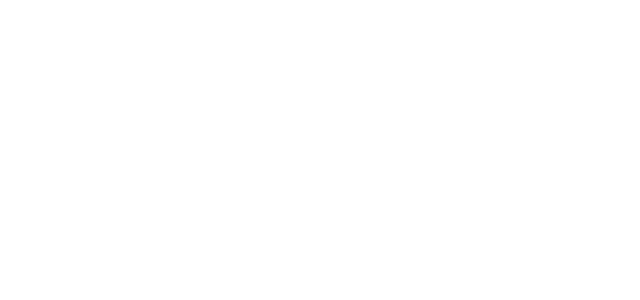
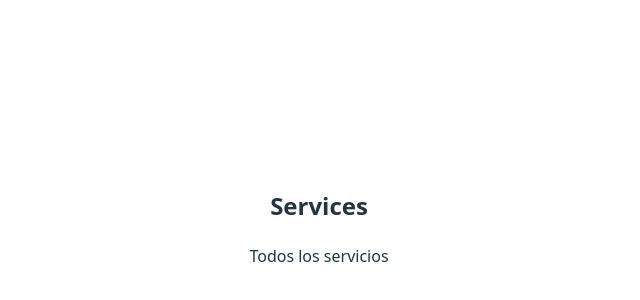
Before and after one commit to Marktuay/app-react, a React (Vite) app: page /services in a window 1280 px wide. Before the commit this address had no page. Shown: the part 174-474 px from the top of the page, without its empty margins (321-961 px from the left). Built offline with nearby package versions, Linux system fonts and the light colour scheme.

Commit message:
Se agregaron nuevas paginas y se corrigio la rutas otravez

```diff
--- a/src/App.jsx
+++ b/src/App.jsx
@@ -1,7 +1,8 @@
 import { BrowserRouter, Routes, Route } from "react-router-dom";
 import Home from "./Home.jsx";
 import About from "./About.jsx";
-import Contacto from "./Contacto.jsx";
+import Contact from "./Contact.jsx";
+import Services from "./services.jsx";
 import { useState } from "react";
 
 // Detecta si estás en desarrollo o producción
@@ -43,7 +44,8 @@
           }
         />
         <Route path="/about" element={<About />} />
-        <Route path="/contacto" element={<Contacto />} />
+        <Route path="/contact" element={<Contact />} />
+        <Route path="/services" element={<Services />} />
       </Routes>
     </BrowserRouter>
   );
--- a/src/Services.jsx
+++ b/src/Services.jsx
@@ -1,4 +1,4 @@
-function Contacto() {
+function Services() {
   return (
     <div className="App">
       <div className="Centrado">
@@ -8,4 +8,4 @@
     </div>
   );
 }
-export default Contacto;
+export default Services;
```
